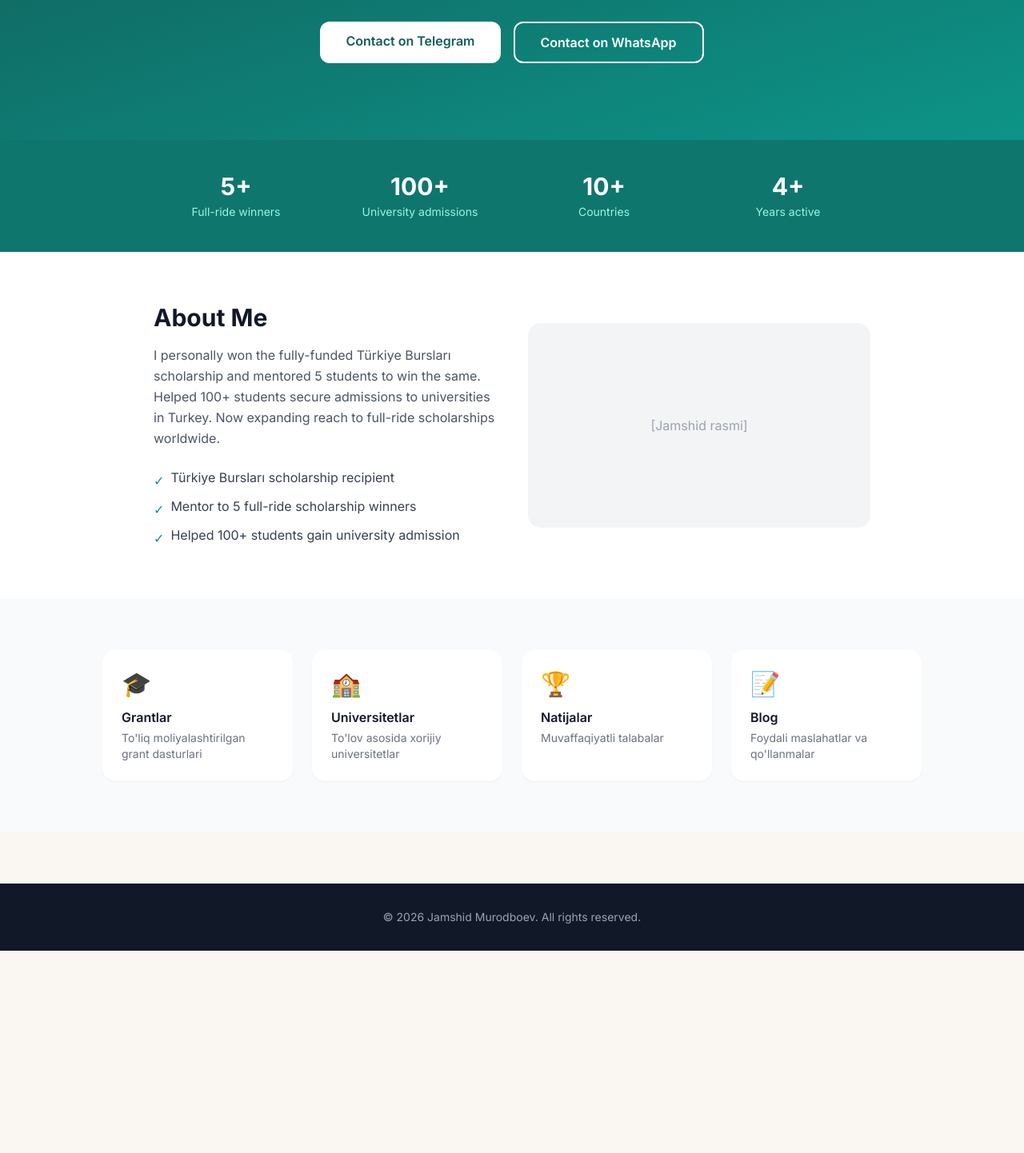
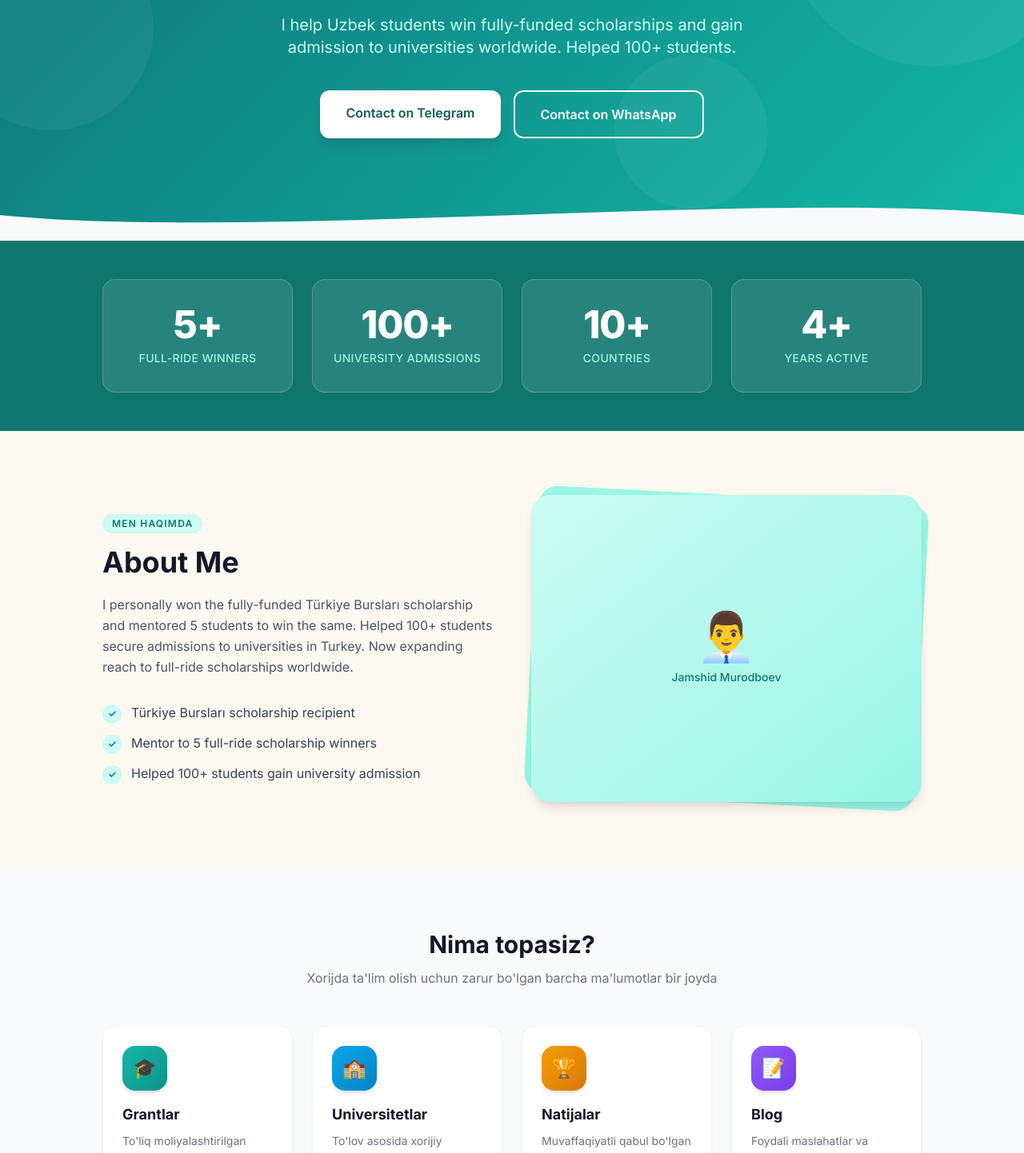
Before and after one commit to JamshidMurodboev/Jamshid.bilan-Personal-Website, a Next.js app: page /en in a window 1280 px wide. Shown: the part 285-1727 px from the top of the page at 80% size. Before the commit the page ends 1474 px from the top, so only its background shows below. Built offline with nearby package versions, Linux system fonts and the light colour scheme.

Commit message:
feat: complete initial website build with working pages and fixed config

```diff
--- a/next.config.ts
+++ b/next.config.ts
@@ -1,7 +1,7 @@
 import type { NextConfig } from 'next';
 import createNextIntlPlugin from 'next-intl/plugin';
 
-const withNextIntl = createNextIntlPlugin();
+const withNextIntl = createNextIntlPlugin('./src/i18n.ts');
 
 const nextConfig: NextConfig = {};
 
--- a/src/app/[locale]/layout.tsx
+++ b/src/app/[locale]/layout.tsx
@@ -18,6 +18,10 @@ export const metadata: Metadata = {
     siteName: 'Jamshid Murodboev',
   },
 };
+
+export function generateStaticParams() {
+  return [{ locale: 'uz' }, { locale: 'ru' }, { locale: 'en' }];
+}
 
 export default async function LocaleLayout({
   children,
--- a/src/app/[locale]/scholarships/page.tsx
+++ b/src/app/[locale]/scholarships/page.tsx
@@ -1,5 +1,6 @@
+'use client';
+import { useState, useMemo } from 'react';
 import ScholarshipCard from '@/components/scholarships/ScholarshipCard';
-import ScholarshipFilters from '@/components/scholarships/ScholarshipFilters';
 import type { Scholarship } from '@/types';
 
 const SAMPLE_SCHOLARSHIPS: Scholarship[] = [
@@ -32,22 +33,119 @@ const SAMPLE_SCHOLARSHIPS: Scholarship[] = [
     created_at: '2024-01-01T00:00:00Z',
     updated_at: '2024-01-01T00:00:00Z',
   },
+  {
+    id: '3',
+    title: 'Daad Scholarship',
+    country: 'Germaniya',
+    university: 'Nemis universitetlari',
+    coverage: ['tuition', 'stipend'],
+    eligibility: 'Bakalavriat bitiruvchilari',
+    deadline: '2025-10-15',
+    difficulty: 3,
+    tip: "Nemis tili sertifikatini erta boshlang.",
+    application_url: 'https://daad.de',
+    status: 'open',
+    created_at: '2024-01-01T00:00:00Z',
+    updated_at: '2024-01-01T00:00:00Z',
+  },
+  {
+    id: '4',
+    title: 'Fulbright Scholarship',
+    country: 'AQSh',
+    university: 'Amerika universitetlari',
+    coverage: ['tuition', 'housing', 'stipend', 'flights'],
+    eligibility: 'Magistratura, 3+ yil tajriba',
+    deadline: '2025-09-01',
+    difficulty: 5,
+    tip: "Shaxsiy maqsadlaringizni aniq ifodalang.",
+    application_url: 'https://fulbrightprogram.org',
+    status: 'open',
+    created_at: '2024-01-01T00:00:00Z',
+    updated_at: '2024-01-01T00:00:00Z',
+  },
 ];
 
+const COUNTRIES = Array.from(new Set(SAMPLE_SCHOLARSHIPS.map((s) => s.country)));
+
 export default function ScholarshipsPage() {
+  const [search, setSearch] = useState('');
+  const [selectedCountry, setSelectedCountry] = useState('');
+  const [selectedStatus, setSelectedStatus] = useState('');
+
+  const filtered = useMemo(() => {
+    return SAMPLE_SCHOLARSHIPS.filter((s) => {
+      const matchSearch =
+        !search ||
+        s.title.toLowerCase().includes(search.toLowerCase()) ||
+        s.country.toLowerCase().includes(search.toLowerCase());
+      const matchCountry = !selectedCountry || s.country === selectedCountry;
+      const matchStatus = !selectedStatus || s.status === selectedStatus;
+      return matchSearch && matchCountry && matchStatus;
+    });
+  }, [search, selectedCountry, selectedStatus]);
+
   return (
     <div className="min-h-screen bg-gray-50 py-12">
       <div className="max-w-7xl mx-auto px-4 sm:px-6 lg:px-8">
         <h1 className="text-3xl font-bold text-gray-900 mb-2">Grantlar</h1>
-        <p className="text-gray-600 mb-8">To'liq moliyalashtirilgan grant dasturlari katalogi</p>
+        <p className="text-gray-600 mb-8">To&#39;liq moliyalashtirilgan grant dasturlari katalogi</p>
         <div className="flex flex-col lg:flex-row gap-8">
-          <aside className="lg:w-64 flex-shrink-0">
-            <ScholarshipFilters />
+          <aside className="lg:w-64 flex-shrink-0 space-y-4">
+            <div className="bg-white rounded-2xl p-5 shadow-sm border border-gray-100">
+              <h3 className="font-semibold text-gray-800 mb-4">Qidirish</h3>
+              <input
+                type="text"
+                placeholder="Grant nomi..."
+                value={search}
+                onChange={(e) => setSearch(e.target.value)}
+                className="w-full border border-gray-200 rounded-lg px-3 py-2 text-sm focus:outline-none focus:ring-2 focus:ring-teal-500"
+              />
+            </div>
+            <div className="bg-white rounded-2xl p-5 shadow-sm border border-gray-100">
+              <h3 className="font-semibold text-gray-800 mb-4">Davlat</h3>
+              <select
+                value={selectedCountry}
+                onChange={(e) => setSelectedCountry(e.target.value)}
+                className="w-full border border-gray-200 rounded-lg px-3 py-2 text-sm focus:outline-none focus:ring-2 focus:ring-teal-500"
+              >
+                <option value="">Barchasi</option>
+                {COUNTRIES.map((c) => (
+                  <option key={c} value={c}>{c}</option>
+                ))}
+              </select>
+            </div>
+            <div className="bg-white rounded-2xl p-5 shadow-sm border border-gray-100">
+              <h3 className="font-semibold text-gray-800 mb-4">Holat</h3>
+              <div className="space-y-2">
+                {[['', 'Barchasi'], ['open', 'Ochiq'], ['closed', 'Yopiq']].map(([val, label]) => (
+                  <label key={val} className="flex items-center gap-2 cursor-pointer">
+                    <input
+                      type="radio"
+                      name="status"
+                      value={val}
+                      checked={selectedStatus === val}
+                      onChange={() => setSelectedStatus(val)}
+                      className="accent-teal-600"
+                    />
+                    <span className="text-sm text-gray-700">{label}</span>
+                  </label>
+                ))}
+              </div>
+            </div>
           </aside>
-          <div className="flex-1 grid gap-6 sm:grid-cols-2 xl:grid-cols-3">
-            {SAMPLE_SCHOLARSHIPS.map((s) => (
-              <ScholarshipCard key={s.id} scholarship={s} />
-            ))}
+          <div className="flex-1">
+            {filtered.length === 0 ? (
+              <div className="text-center py-20 text-gray-400">
+                <p className="text-lg">Hech narsa topilmadi</p>
+                <p className="text-sm mt-1">Filtlarni o&#39;zgartiring</p>
+              </div>
+            ) : (
+              <div className="grid gap-6 sm:grid-cols-2 xl:grid-cols-3">
+                {filtered.map((s) => (
+                  <ScholarshipCard key={s.id} scholarship={s} />
+                ))}
+              </div>
+            )}
           </div>
         </div>
       </div>
--- a/src/components/home/AboutSection.tsx
+++ b/src/components/home/AboutSection.tsx
@@ -4,22 +4,33 @@ export default function AboutSection() {
   const t = useTranslations('about');
   const credentials = t.raw('credentials') as string[];
   return (
-    <section className="py-16 px-4 bg-white">
-      <div className="max-w-4xl mx-auto grid md:grid-cols-2 gap-10 items-center">
+    <section className="py-20 px-4" style={{ background: '#fdf8f0' }}>
+      <div className="max-w-5xl mx-auto grid md:grid-cols-2 gap-12 items-center">
         <div>
-          <h2 className="text-3xl font-bold text-gray-900 mb-4">{t('title')}</h2>
-          <p className="text-gray-600 leading-relaxed mb-6">{t('body')}</p>
-          <ul className="space-y-2">
+          <span className="inline-block bg-teal-100 text-teal-700 text-xs font-semibold uppercase tracking-widest px-3 py-1 rounded-full mb-4">
+            Men haqimda
+          </span>
+          <h2 className="text-3xl md:text-4xl font-bold text-gray-900 mb-5 leading-tight">{t('title')}</h2>
+          <p className="text-gray-600 leading-relaxed mb-8 text-base">{t('body')}</p>
+          <ul className="space-y-3">
             {credentials.map((c: string) => (
-              <li key={c} className="flex items-start gap-2 text-gray-700">
-                <span className="text-teal-600 mt-1">✓</span>
-                <span>{c}</span>
+              <li key={c} className="flex items-start gap-3 text-gray-700">
+                <span className="flex-shrink-0 w-6 h-6 rounded-full bg-teal-100 text-teal-700 flex items-center justify-center text-xs font-bold mt-0.5">
+                  &#10003;
+                </span>
+                <span className="text-base">{c}</span>
               </li>
             ))}
           </ul>
         </div>
-        <div className="bg-gray-100 rounded-2xl h-64 flex items-center justify-center text-gray-400">
-          [Jamshid rasmi]
+        <div className="relative">
+          <div className="absolute inset-0 bg-teal-200 rounded-3xl rotate-3" />
+          <div className="relative bg-gradient-to-br from-teal-100 to-teal-200 rounded-3xl h-72 md:h-96 flex items-center justify-center shadow-lg">
+            <div className="text-center text-teal-500">
+              <div className="text-6xl mb-3">👨‍💼</div>
+              <p className="text-sm font-medium text-teal-700">Jamshid Murodboev</p>
+            </div>
+          </div>
         </div>
       </div>
     </section>
--- a/src/components/home/HeroSection.tsx
+++ b/src/components/home/HeroSection.tsx
@@ -3,21 +3,61 @@ import { useTranslations } from 'next-intl';
 export default function HeroSection() {
   const t = useTranslations('hero');
   return (
-    <section className="bg-gradient-to-br from-teal-800 to-teal-600 text-white py-24 px-4">
-      <div className="max-w-4xl mx-auto text-center">
-        <h1 className="text-4xl md:text-5xl font-bold mb-4 leading-tight">{t('headline')}</h1>
-        <p className="text-lg md:text-xl text-teal-100 mb-8 max-w-2xl mx-auto">{t('subheadline')}</p>
+    <section
+      className="relative overflow-hidden text-white"
+      style={{ background: 'linear-gradient(135deg, #0d7377 0%, #14b8a6 100%)' }}
+    >
+      {/* Background decorative circles */}
+      <div className="absolute inset-0 overflow-hidden pointer-events-none">
+        <div className="absolute -top-20 -right-20 w-96 h-96 rounded-full bg-white/5" />
+        <div className="absolute top-32 -left-16 w-64 h-64 rounded-full bg-white/5" />
+        <div className="absolute bottom-10 right-1/4 w-48 h-48 rounded-full bg-white/5" />
+      </div>
+
+      <div className="relative max-w-5xl mx-auto px-4 pt-24 pb-32 text-center">
+        <div className="inline-block bg-white/10 backdrop-blur-sm text-teal-100 text-sm font-medium px-4 py-1.5 rounded-full mb-6 border border-white/20">
+          Xorijda ta&#39;lim maslahatchisi
+        </div>
+        <h1 className="text-4xl md:text-6xl font-extrabold mb-6 leading-tight tracking-tight">
+          {t('headline')}
+        </h1>
+        <p className="text-lg md:text-xl text-teal-100 mb-10 max-w-2xl mx-auto leading-relaxed">
+          {t('subheadline')}
+        </p>
         <div className="flex flex-col sm:flex-row gap-4 justify-center">
-          <a href="https://t.me/jamshidmurodboev" target="_blank" rel="noopener noreferrer"
-            className="bg-white text-teal-800 px-8 py-3 rounded-xl font-semibold hover:bg-teal-50 transition">
+          <a
+            href="https://t.me/jamshidmurodboev"
+            target="_blank"
+            rel="noopener noreferrer"
+            className="bg-white text-teal-800 px-8 py-4 rounded-xl font-semibold hover:bg-teal-50 transition shadow-lg hover:shadow-xl text-base"
+          >
             {t('cta')}
           </a>
-          <a href="https://wa.me/998901234567" target="_blank" rel="noopener noreferrer"
-            className="border-2 border-white text-white px-8 py-3 rounded-xl font-semibold hover:bg-white/10 transition">
+          <a
+            href="https://wa.me/998901234567"
+            target="_blank"
+            rel="noopener noreferrer"
+            className="border-2 border-white text-white px-8 py-4 rounded-xl font-semibold hover:bg-white/10 transition text-base"
+          >
             {t('ctaWhatsApp')}
           </a>
         </div>
       </div>
+
+      {/* Wave decoration at bottom */}
+      <div className="absolute bottom-0 left-0 right-0">
+        <svg
+          viewBox="0 0 1440 60"
+          preserveAspectRatio="none"
+          className="w-full h-12 md:h-16"
+          xmlns="http://www.w3.org/2000/svg"
+        >
+          <path
+            d="M0,30 C360,60 1080,0 1440,30 L1440,60 L0,60 Z"
+            fill="#f9fafb"
+          />
+        </svg>
+      </div>
     </section>
   );
 }
--- a/src/components/home/StatsBanner.tsx
+++ b/src/components/home/StatsBanner.tsx
@@ -10,12 +10,15 @@ const STATS = [
 export default function StatsBanner() {
   const t = useTranslations('stats');
   return (
-    <section className="bg-teal-700 text-white py-10 px-4">
-      <div className="max-w-4xl mx-auto grid grid-cols-2 md:grid-cols-4 gap-6 text-center">
+    <section className="bg-teal-700 text-white py-12 px-4">
+      <div className="max-w-5xl mx-auto grid grid-cols-2 md:grid-cols-4 gap-6">
         {STATS.map((s) => (
-          <div key={s.key}>
-            <div className="text-3xl font-bold">{s.value}</div>
-            <div className="text-teal-200 text-sm mt-1">{t(s.key as any)}</div>
+          <div
+            key={s.key}
+            className="bg-white/10 rounded-2xl px-6 py-8 text-center border border-white/20 hover:bg-white/20 transition"
+          >
+            <div className="text-4xl md:text-5xl font-extrabold tracking-tight mb-2">{s.value}</div>
+            <div className="text-teal-200 text-sm font-medium uppercase tracking-wide">{t(s.key as Parameters<typeof t>[0])}</div>
           </div>
         ))}
       </div>
--- a/src/components/home/TeaserSection.tsx
+++ b/src/components/home/TeaserSection.tsx
@@ -2,25 +2,67 @@ import Link from 'next/link';
 import { useLocale } from 'next-intl';
 
 const TEASERS = [
-  { href: '/scholarships', title: 'Grantlar', desc: "To'liq moliyalashtirilgan grant dasturlari", emoji: '🎓' },
-  { href: '/universities', title: 'Universitetlar', desc: "To'lov asosida xorijiy universitetlar", emoji: '🏫' },
-  { href: '/results', title: 'Natijalar', desc: 'Muvaffaqiyatli talabalar', emoji: '🏆' },
-  { href: '/blog', title: 'Blog', desc: "Foydali maslahatlar va qo'llanmalar", emoji: '📝' },
+  {
+    href: '/scholarships',
+    title: 'Grantlar',
+    desc: "To'liq moliyalashtirilgan grant dasturlari katalogi",
+    emoji: '🎓',
+    color: 'from-teal-500 to-teal-600',
+  },
+  {
+    href: '/universities',
+    title: 'Universitetlar',
+    desc: "To'lov asosida xorijiy universitetlar ro'yxati",
+    emoji: '🏫',
+    color: 'from-sky-500 to-sky-600',
+  },
+  {
+    href: '/results',
+    title: 'Natijalar',
+    desc: "Muvaffaqiyatli qabul bo'lgan talabalar",
+    emoji: '🏆',
+    color: 'from-amber-500 to-amber-600',
+  },
+  {
+    href: '/blog',
+    title: 'Blog',
+    desc: "Foydali maslahatlar va qo'llanmalar",
+    emoji: '📝',
+    color: 'from-violet-500 to-violet-600',
+  },
 ];
 
 export default function TeaserSection() {
   const locale = useLocale();
   return (
-    <section className="py-16 px-4 bg-gray-50">
-      <div className="max-w-5xl mx-auto grid sm:grid-cols-2 lg:grid-cols-4 gap-6">
-        {TEASERS.map((t) => (
-          <Link key={t.href} href={`/${locale}${t.href}`}
-            className="bg-white rounded-2xl p-6 shadow-sm hover:shadow-md transition group">
-            <div className="text-3xl mb-3">{t.emoji}</div>
-            <h3 className="font-semibold text-gray-900 group-hover:text-teal-700 transition">{t.title}</h3>
-            <p className="text-sm text-gray-500 mt-1">{t.desc}</p>
-          </Link>
-        ))}
+    <section className="py-20 px-4 bg-gray-50">
+      <div className="max-w-5xl mx-auto">
+        <div className="text-center mb-12">
+          <h2 className="text-3xl font-bold text-gray-900 mb-3">Nima topasiz?</h2>
+          <p className="text-gray-500 max-w-xl mx-auto">Xorijda ta&#39;lim olish uchun zarur bo&#39;lgan barcha ma&#39;lumotlar bir joyda</p>
+        </div>
+        <div className="grid sm:grid-cols-2 lg:grid-cols-4 gap-6">
+          {TEASERS.map((item) => (
+            <Link
+              key={item.href}
+              href={`/${locale}${item.href}`}
+              className="group bg-white rounded-2xl p-6 shadow-sm hover:shadow-xl transition-all duration-300 hover:-translate-y-1 border border-gray-100"
+            >
+              <div
+                className={`w-14 h-14 rounded-2xl bg-gradient-to-br ${item.color} flex items-center justify-center text-2xl mb-4 shadow-md group-hover:scale-110 transition-transform duration-300`}
+              >
+                {item.emoji}
+              </div>
+              <h3 className="font-bold text-gray-900 mb-2 group-hover:text-teal-700 transition-colors text-lg">
+                {item.title}
+              </h3>
+              <p className="text-sm text-gray-500 leading-relaxed">{item.desc}</p>
+              <div className="mt-4 text-teal-600 text-sm font-semibold opacity-0 group-hover:opacity-100 transition-opacity">
+                Ko&#39;proq &rarr;
+              </div>
+            </Link>
+          ))}
+        </div>
       </div>
     </section>
   );
--- a/src/middleware.ts
+++ b/src/middleware.ts
@@ -3,8 +3,9 @@ import createMiddleware from 'next-intl/middleware';
 export default createMiddleware({
   locales: ['uz', 'ru', 'en'],
   defaultLocale: 'uz',
+  localePrefix: 'always',
 });
 
 export const config = {
-  matcher: ['/((?!api|_next|_vercel|admin|.*\\..*).*)'],
+  matcher: ['/((?!_next|_vercel|api|.*\\..*).*)']
 };
```
Also changed, not shown: src/i18n.ts (+9 -3 lines), .eslintrc.json (added), 1 other file (tests, documents, lock files or other folders).
